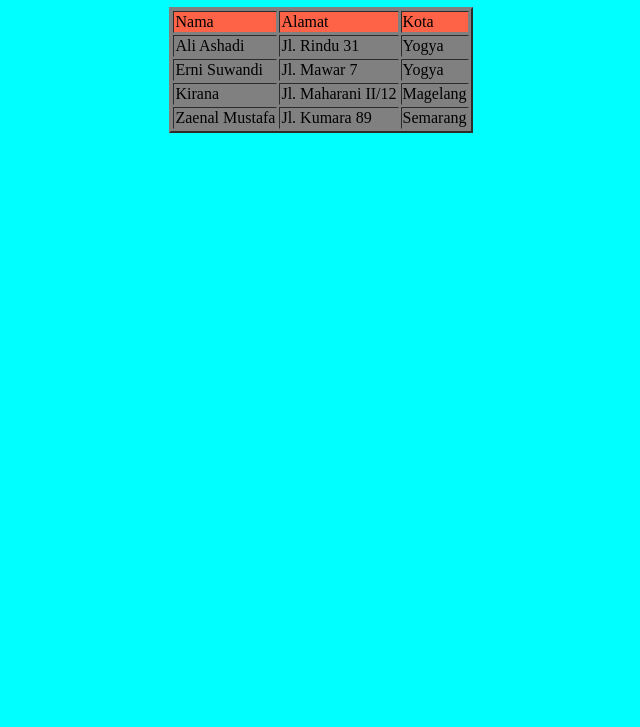
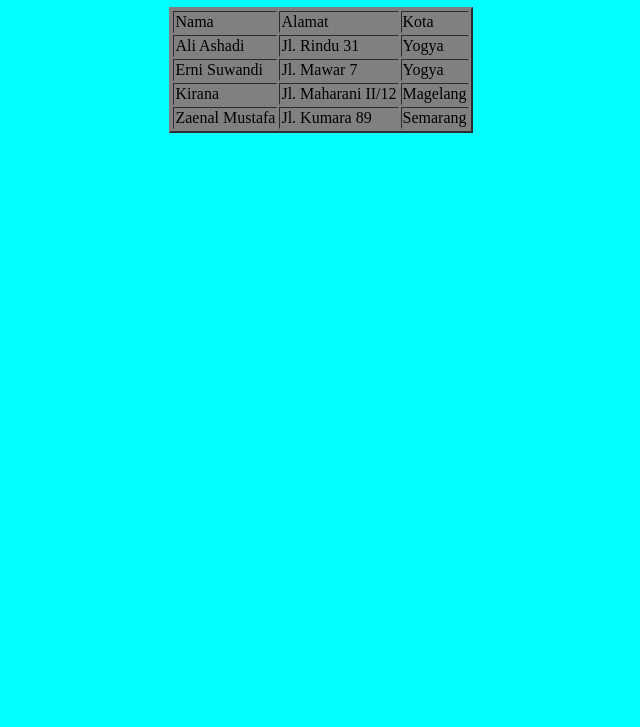
Before and after one commit to Grenata-Comerade/fundamental-of-model, a plain HTML site: page index.html in a window 1280 px wide. Shown: the part 73-800 px from the top of the page, without its empty margins (319-959 px from the left). Drawn offline with Linux system fonts and the light colour scheme.

Commit message:
revision of color

```diff
--- a/index.html
+++ b/index.html
@@ -13,7 +13,7 @@
     <!-- Head Content -->
     <center><h1>Tabel Alamat</h1></center>
     <center><table border="2" bgcolor="gray">
-      <tr bgcolor="tomato">
+      <tr bgcolor="gray">
         <font></font><td>Nama</td>
         <td>Alamat</td>
         <td>Kota</td>
```
